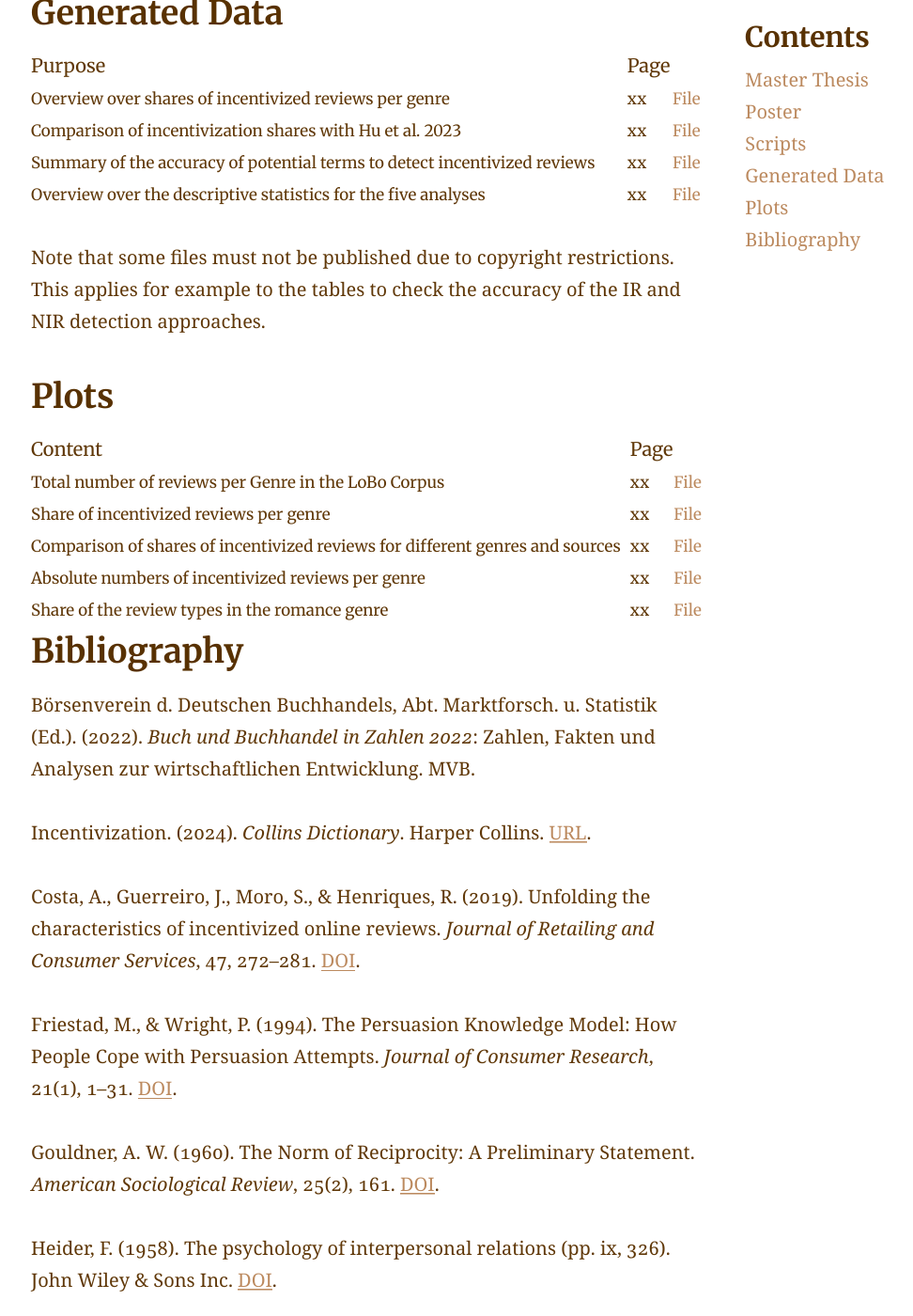
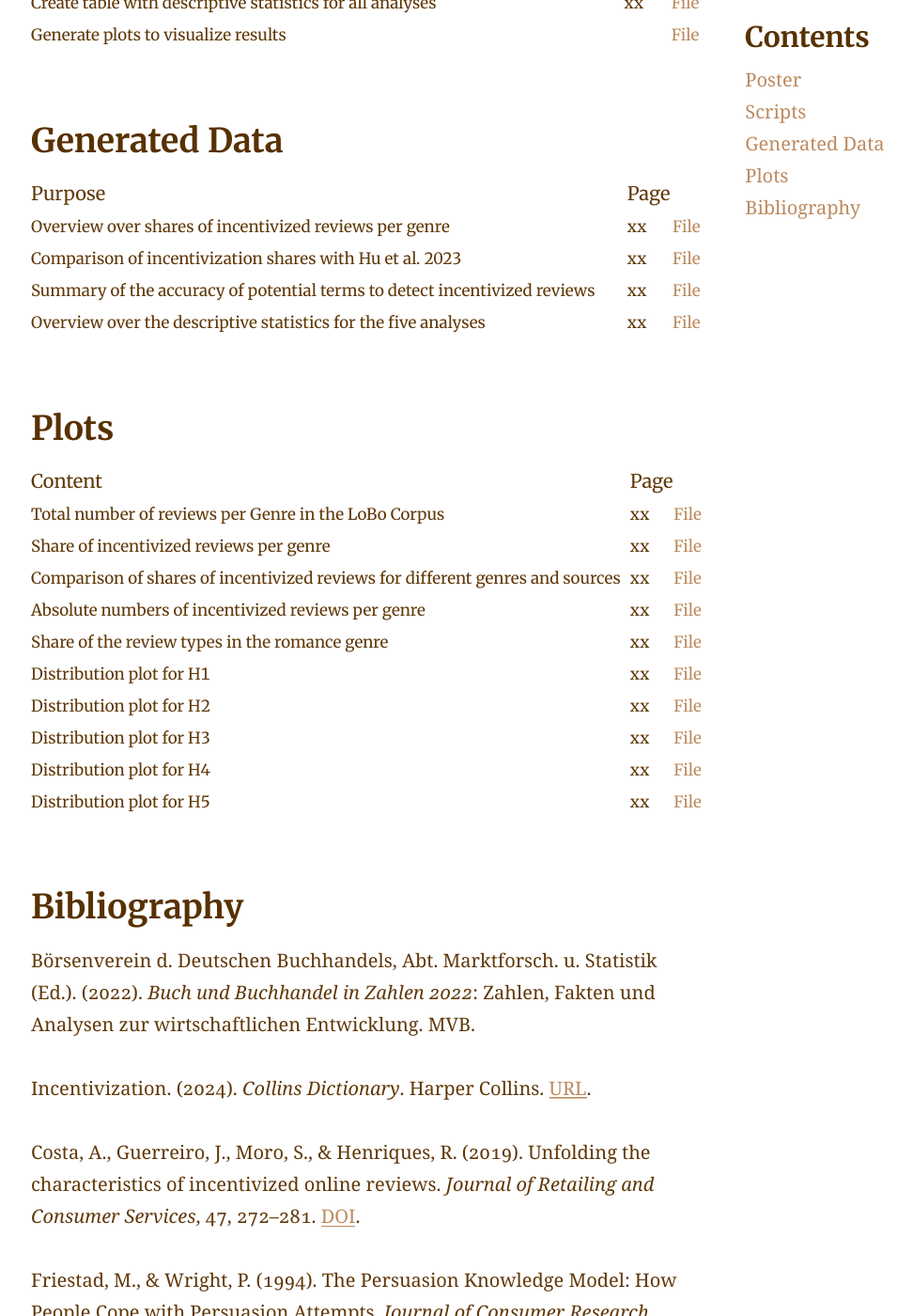
Before and after one commit to aheuma/IncentivizedBookReviews, a Jekyll site: the page built from resources.md, in a window 1280 px wide and 1400 px high, scrolled down 1087 px. Shown: the whole window at 94% size, without its empty margins (31-1003 px from the left). Built offline with Jekyll 4.4.1, drawn with Linux system fonts in a browser that asks for light colours; some of the changed text lies outside the part shown.

Commit message:
Add more plots

```diff
--- a/_includes/site-aside-resources.html
+++ b/_includes/site-aside-resources.html
@@ -1,4 +1,3 @@
-<a href="#thesis">Master Thesis</a> <br>
 <a href="#poster">Poster</a> <br>
 <a href="#scripts">Scripts</a> <br>
 <a href="#generated-data">Generated Data</a> <br>
--- a/resources.md
+++ b/resources.md
@@ -5,8 +5,7 @@ pdf_file: "../assets/Hypothesenkapitel.pdf"
 aside: true
 ---
 
-## Master Thesis {#thesis}
-
+Note that some files can not be published due to copyright restrictions. This applies for example to the master thesis or the tables that were used to check the accuracy of the IR and NIR detection approaches.
 
 ## Poster {#poster}
 
@@ -36,6 +35,7 @@ aside: true
 | Create table with descriptive statistics for all analyses | xx| [File](../Resources/Scripts/createDescriptiveOverview_romance.py) |
 | Generate plots to visualize results | | [File](../Resources/Scripts/createPlots.py) |
 
+<br>
 ## Generated Data {#generated-data}
 
 | Purpose |  Page | |
@@ -45,8 +45,7 @@ aside: true
 | Summary of the accuracy of potential terms to detect incentivized reviews | xx| [File](../Resources/Other/IR detection_summary.xlsx) |
 | Overview over the descriptive statistics for the five analyses | xx| [File](../Resources/Other/descriptiveOverview_romance.csv) |
 
-<br>Note that some files must not be published due to copyright restrictions. This applies for example to the tables to check the accuracy of the IR and NIR detection approaches.
-
+<br>
 ## Plots {#plots}
 
 | Content |  Page | |
@@ -56,9 +55,14 @@ aside: true
 | Comparison of shares of incentivized reviews for different genres and sources | xx| [File](../Resources/Plots/hu_IR_comparison.png) |
 | Absolute numbers of incentivized reviews per genre | xx| [File](../Resources/Plots/reviews_IRs_absolute_per_genre_BAR.png) |
 | Share of the review types in the romance genre | xx| [File](../Resources/Plots/review_type_shares_romance.png) |
+| Distribution plot for H1 | xx| [File](../Resources/Plots/H1_Distribution_AAP.png) |
+| Distribution plot for H2 | xx| [File](../Resources/Plots/H2_Distribution_AverageWordLength.png) |
+| Distribution plot for H3 | xx| [File](../Resources/Plots/H3_Distribution_AverageReviewLength.png) |
+| Distribution plot for H4 | xx| [File](../Resources/Plots/H4_StarRatingDistribution_relative.png) |
+| Distribution plot for H5 | xx| [File](../Resources/Plots/H5_Distribution_ShareEmotionalWords.png) |
 
+<br>
 ## Bibliography {#bibliography}
-
 
 Börsenverein d. Deutschen Buchhandels, Abt. Marktforsch. u. Statistik (Ed.). (2022). _Buch und Buchhandel in Zahlen 2022_: Zahlen, Fakten und Analysen zur wirtschaftlichen Entwicklung. MVB.
 
```
Also changed, not shown: Resources/Plots/H1_Distribution_AAP.png (added), Resources/Plots/H2_Distribution_AverageWordLength.png (added), Resources/Plots/H3_Distribution_AverageReviewLength.png (added), Resources/Plots/H4_StarRatingDistribution_relative.png (added), Resources/Plots/H5_Distribution_ShareEmotionalWords.png (added).
